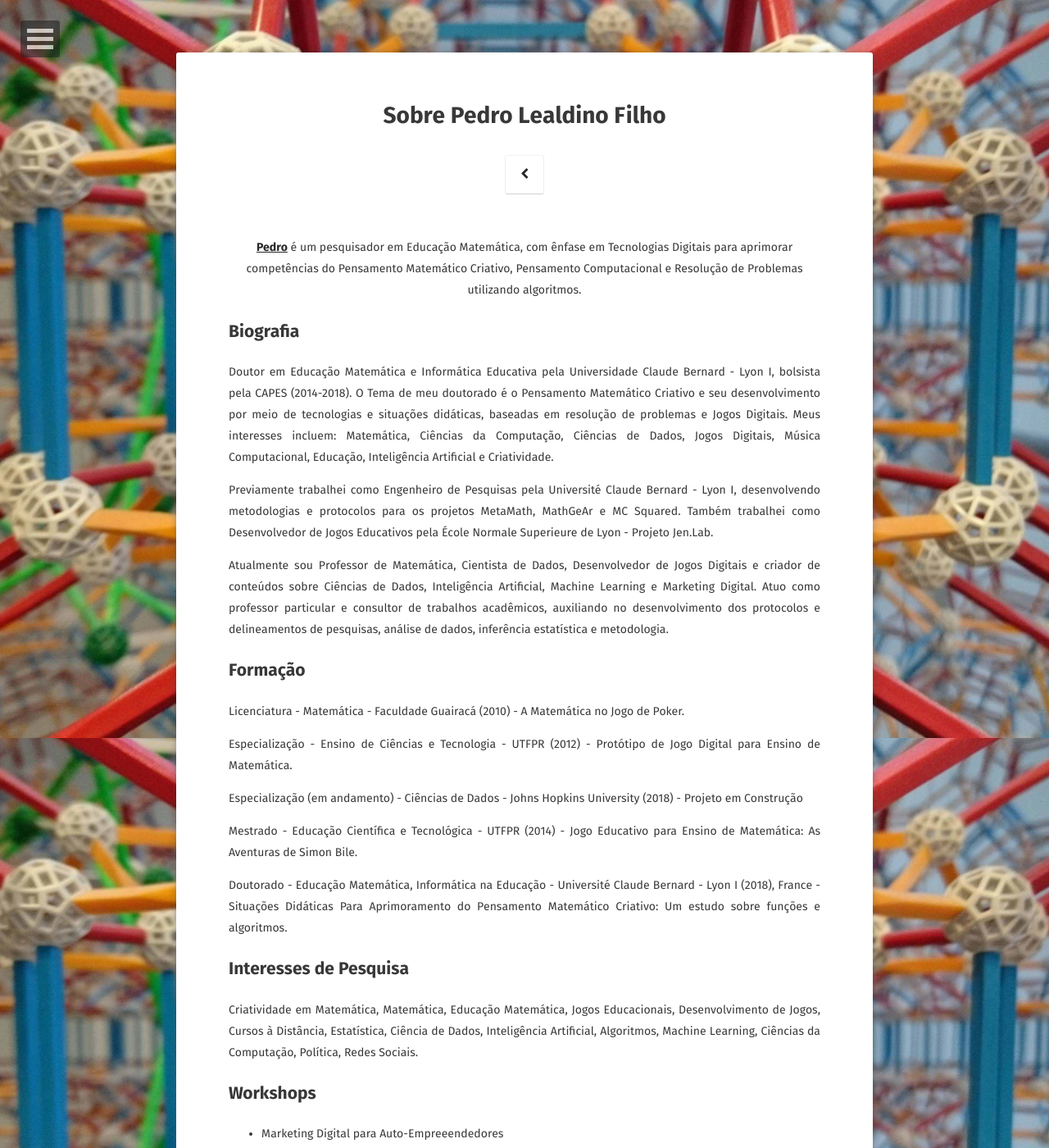
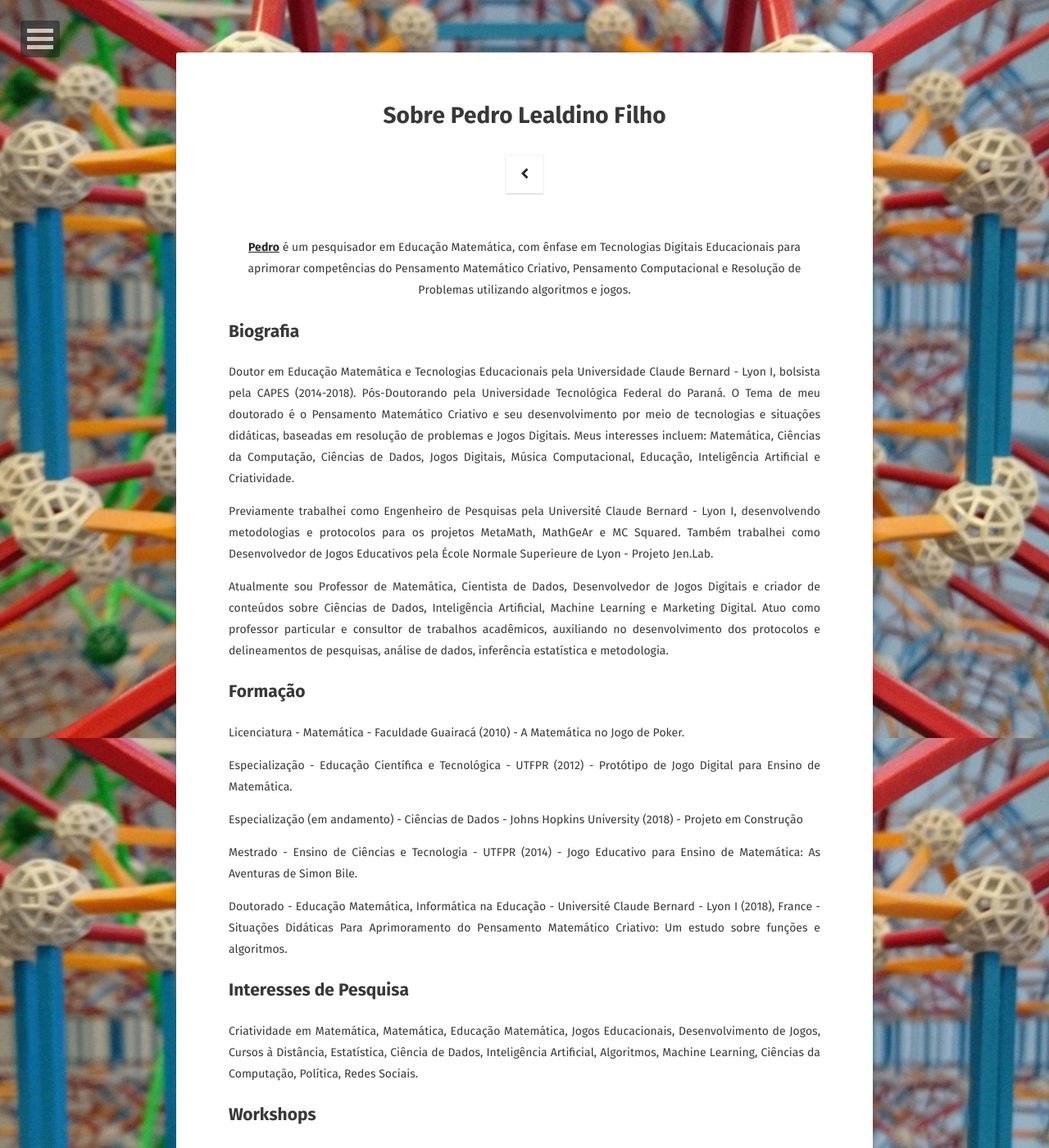
Before and after one commit to meumesmo/meumesmo.github.io, a Jekyll site: the page built from about/index.md, in a window 1280 px wide and 1400 px high. Shown: the whole window at 82% size. Built offline with Jekyll 4.4.1, drawn with Linux system fonts in a browser that asks for light colours; some web fonts are replaced.

Commit message:
Update index.md

```diff
--- a/about/index.md
+++ b/about/index.md
@@ -6,11 +6,11 @@ date: 2018-04-18
 comments: false
 ---
 
-<center><a href="https://www.researchgate.net/profile/Pedro_Lealdino_Filho2"><b>Pedro</b></a> é um pesquisador em Educação Matemática, com ênfase em Tecnologias Digitais para aprimorar competências do Pensamento Matemático Criativo, Pensamento Computacional e Resolução de Problemas utilizando algoritmos.</center>
+<center><a href="https://www.researchgate.net/profile/Pedro_Lealdino_Filho2"><b>Pedro</b></a> é um pesquisador em Educação Matemática, com ênfase em Tecnologias Digitais Educacionais para aprimorar competências do Pensamento Matemático Criativo, Pensamento Computacional e Resolução de Problemas utilizando algoritmos e jogos.</center>
 
 ## Biografia
 
-Doutor em Educação Matemática e Informática Educativa pela Universidade Claude Bernard - Lyon I, bolsista pela CAPES (2014-2018). O Tema de meu doutorado é o Pensamento Matemático Criativo e seu desenvolvimento por meio de tecnologias e situações didáticas,  baseadas em resolução de problemas e Jogos Digitais. Meus interesses incluem: Matemática, Ciências da Computação, Ciências de Dados, Jogos Digitais, Música Computacional, Educação, Inteligência Artificial e Criatividade.
+Doutor em Educação Matemática e Tecnologias Educacionais pela Universidade Claude Bernard - Lyon I, bolsista pela CAPES (2014-2018). Pós-Doutorando pela Universidade Tecnológica Federal do Paraná. O Tema de meu doutorado é o Pensamento Matemático Criativo e seu desenvolvimento por meio de tecnologias e situações didáticas, baseadas em resolução de problemas e Jogos Digitais. Meus interesses incluem: Matemática, Ciências da Computação, Ciências de Dados, Jogos Digitais, Música Computacional, Educação, Inteligência Artificial e Criatividade.
 
 Previamente trabalhei como Engenheiro de Pesquisas pela Université Claude Bernard - Lyon I, desenvolvendo metodologias e protocolos para os projetos MetaMath, MathGeAr e MC Squared. Também trabalhei como Desenvolvedor de Jogos Educativos pela École Normale Superieure de Lyon - Projeto Jen.Lab.
 
@@ -20,13 +20,14 @@ Atualmente sou Professor de Matemática, Cientista de Dados, Desenvolvedor de Jo
 
 Licenciatura - Matemática - Faculdade Guairacá (2010) - A Matemática no Jogo de Poker.
 
-Especialização - Ensino de Ciências e Tecnologia - UTFPR (2012) - Protótipo de Jogo Digital para Ensino de Matemática.
+Especialização - Educação Científica e Tecnológica - UTFPR (2012) - Protótipo de Jogo Digital para Ensino de Matemática.
 
 Especialização (em andamento) - Ciências de Dados - Johns Hopkins University (2018) - Projeto em Construção
 
-Mestrado - Educação Científica e Tecnológica - UTFPR (2014) - Jogo Educativo para Ensino de Matemática: As Aventuras de Simon Bile.
+Mestrado - Ensino de Ciências e Tecnologia - UTFPR (2014) - Jogo Educativo para Ensino de Matemática: As Aventuras de Simon Bile.
 
 Doutorado - Educação Matemática, Informática na Educação - Université Claude Bernard - Lyon I (2018), France - Situações Didáticas Para Aprimoramento do Pensamento Matemático Criativo: Um estudo sobre funções e algoritmos.
+
 
 ## Interesses de Pesquisa
 
```
